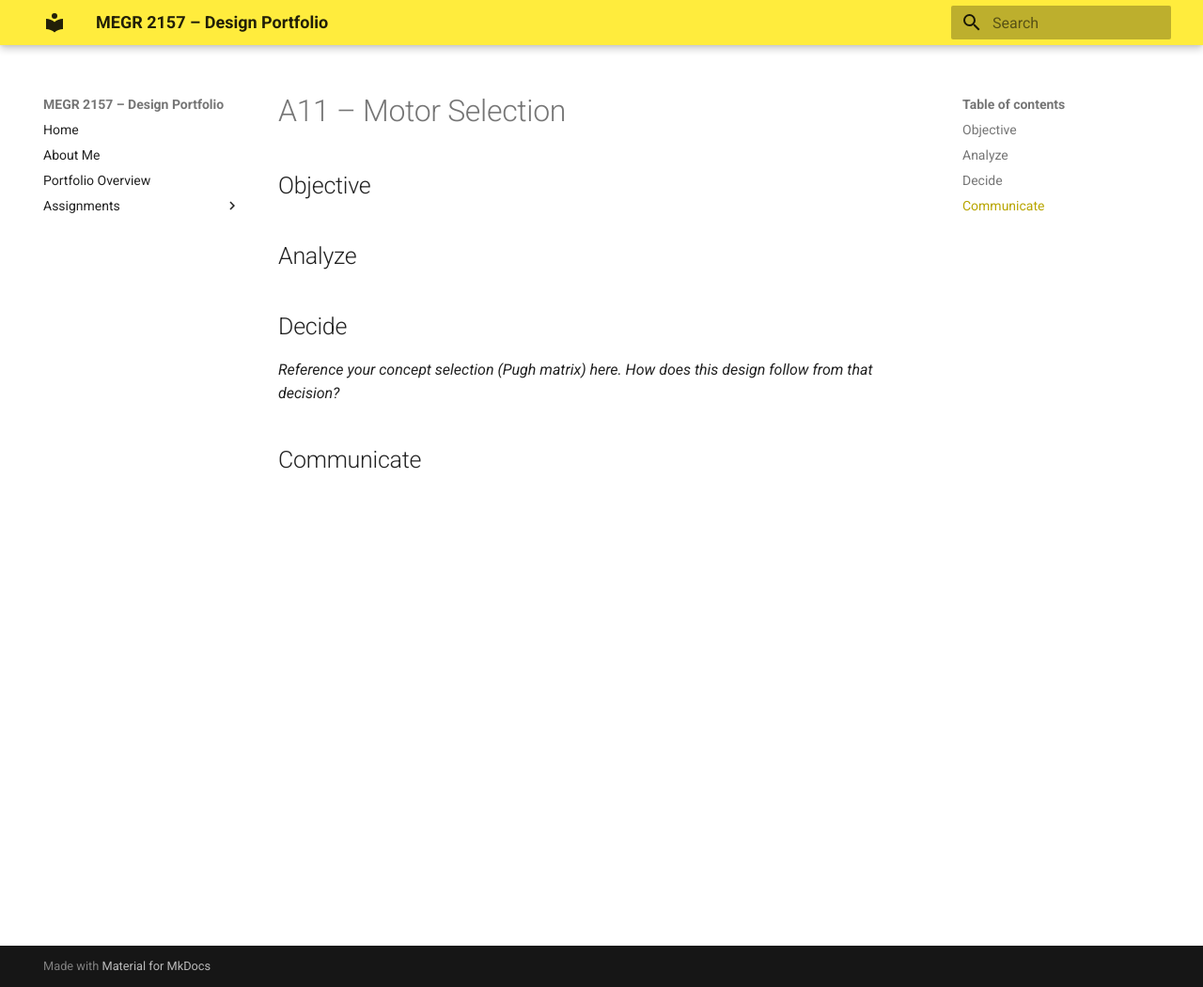
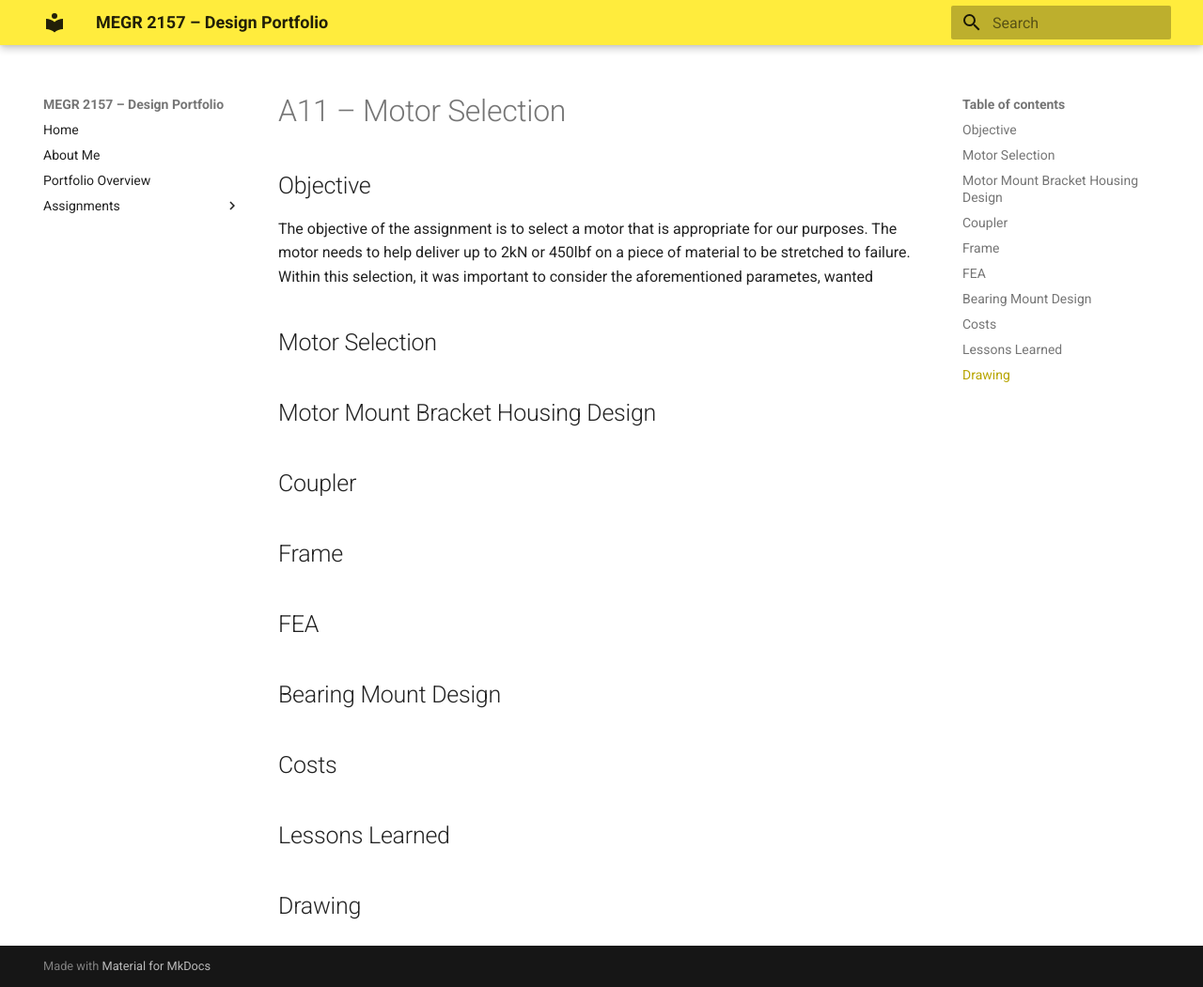
Before and after one commit to yazii03/megr2157-portfolio, an MkDocs documentation site: the page built from docs/assignments/a11/index.md, in a window 1280 px wide and 1051 px high. Shown: the whole window at 94% size. Built offline with MkDocs 1.6.1 and Material for MkDocs 9.7.7, drawn with Linux system fonts in a browser that asks for light colours.

Commit message:
Expand A11 assignment with new sections
Added sections for motor selection, design considerations, and lessons learned.

```diff
--- a/docs/assignments/a11/index.md
+++ b/docs/assignments/a11/index.md
@@ -1,12 +1,22 @@
 # A11 – Motor Selection
 
 ## Objective
+The objective of the assignment is to select a motor that is appropriate for our purposes. The motor needs to help deliver up to 2kN or 450lbf on a piece of material to be stretched to failure. Within this selection, it was important to consider the aforementioned parametes, wanted
 
+## Motor Selection
 
-## Analyze
+## Motor Mount Bracket Housing Design
 
+## Coupler
 
-## Decide
-_Reference your concept selection (Pugh matrix) here. How does this design follow from that decision?_
+## Frame
 
-## Communicate
+## FEA
+
+## Bearing Mount Design
+
+## Costs
+
+## Lessons Learned
+
+## Drawing
```
